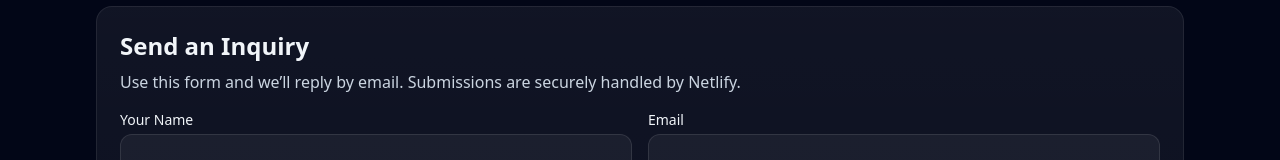
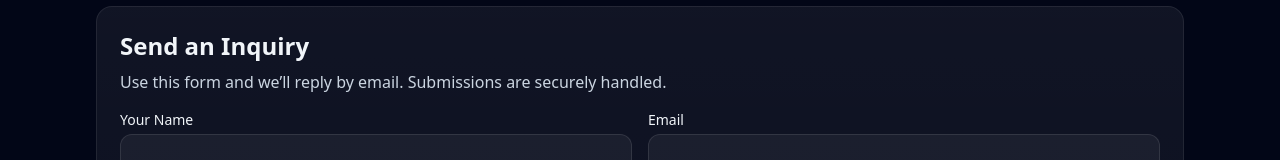
Before and after one commit to PVirgil/stock-lending, a plain HTML site: page index.html in a window 1280 px wide. Shown: the part 1610-1770 px from the top of the page. Drawn offline with nearby package versions, Linux system fonts and the light colour scheme.

Commit message:
Update index.html

```diff
--- a/index.html
+++ b/index.html
@@ -327,7 +327,7 @@
     <div class="mx-auto max-w-6xl px-4 sm:px-6 lg:px-8 py-10">
       <div class="glass rounded-2xl ring-grad p-6">
         <h3 class="text-2xl font-bold mb-2">Send an Inquiry</h3>
-        <p class="text-slate-300 mb-4">Use this form and we’ll reply by email. Submissions are securely handled by Netlify.</p>
+        <p class="text-slate-300 mb-4">Use this form and we’ll reply by email. Submissions are securely handled.</p>
 
         <form name="stock-lending-inquiry" method="POST" data-netlify="true" netlify-honeypot="bot-field" action="/thank-you" class="grid sm:grid-cols-2 gap-4">
           <input type="hidden" name="form-name" value="stock-lending-inquiry" />
```
